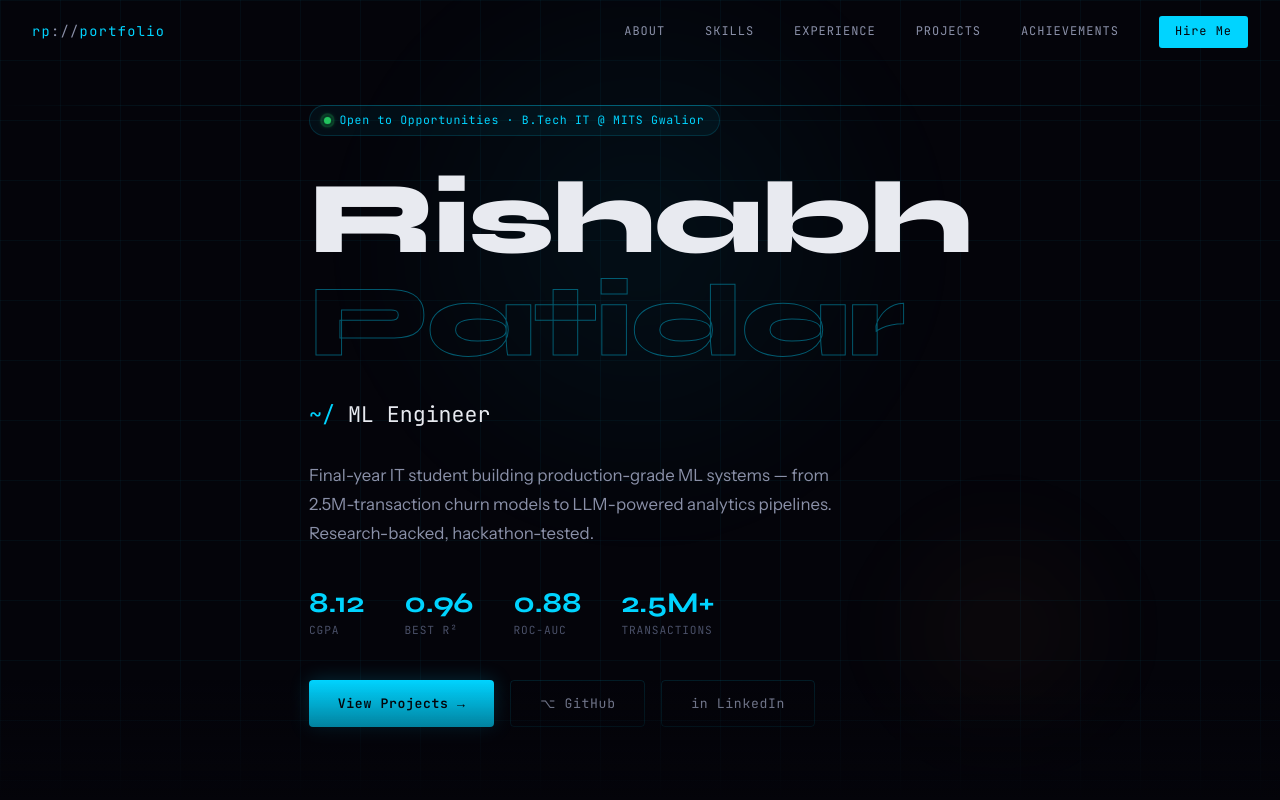
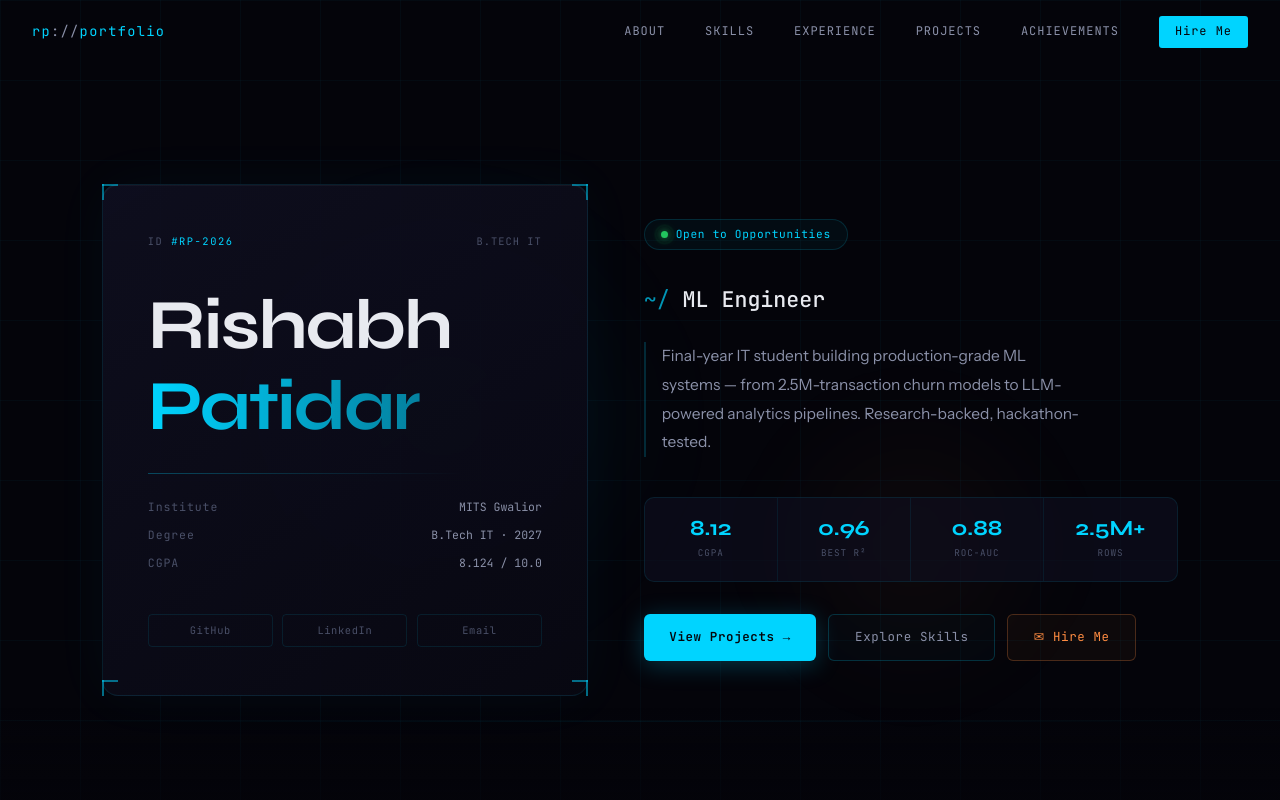
Before and after one commit to RishabhPR77/rishabhpatidar, a React (Vite) app: page / in a window 1280 px wide. Shown: the top 800 px of the page. Built offline with nearby package versions, Linux system fonts and the light colour scheme.

Commit message:
fixed the main UI

```diff
--- a/src/components/Hero.jsx
+++ b/src/components/Hero.jsx
@@ -5,57 +5,69 @@ const roles = ['Data Scientist', 'ML Engineer', 'Research Assistant', 'Problem S
 function GridBackground() {
   return (
     <div style={{ position: 'absolute', inset: 0, overflow: 'hidden', zIndex: 0 }}>
-      {/* Grid */}
       <div style={{
         position: 'absolute', inset: 0,
         backgroundImage: `
-          linear-gradient(rgba(0,212,255,0.04) 1px, transparent 1px),
-          linear-gradient(90deg, rgba(0,212,255,0.04) 1px, transparent 1px)
+          linear-gradient(rgba(0,212,255,0.03) 1px, transparent 1px),
+          linear-gradient(90deg, rgba(0,212,255,0.03) 1px, transparent 1px)
         `,
-        backgroundSize: '60px 60px',
+        backgroundSize: '80px 80px',
       }} />
-      {/* Radial glow */}
+      {/* Large ambient glow left */}
       <div style={{
-        position: 'absolute', top: '30%', left: '50%', transform: 'translate(-50%, -50%)',
-        width: '600px', height: '600px', borderRadius: '50%',
-        background: 'radial-gradient(circle, rgba(0,212,255,0.06) 0%, transparent 70%)',
-        filter: 'blur(40px)',
+        position: 'absolute', top: '20%', left: '15%',
+        width: '500px', height: '500px', borderRadius: '50%',
+        background: 'radial-gradient(circle, rgba(0,212,255,0.07) 0%, transparent 65%)',
+        filter: 'blur(50px)', pointerEvents: 'none',
       }} />
+      {/* Amber glow right */}
       <div style={{
-        position: 'absolute', top: '60%', right: '10%',
-        width: '300px', height: '300px', borderRadius: '50%',
-        background: 'radial-gradient(circle, rgba(255,140,66,0.04) 0%, transparent 70%)',
-        filter: 'blur(30px)',
+        position: 'absolute', bottom: '15%', right: '15%',
+        width: '350px', height: '350px', borderRadius: '50%',
+        background: 'radial-gradient(circle, rgba(255,140,66,0.05) 0%, transparent 65%)',
+        filter: 'blur(40px)', pointerEvents: 'none',
       }} />
       {/* Scan line */}
       <div style={{
         position: 'absolute', left: 0, right: 0, height: '1px',
-        background: 'linear-gradient(90deg, transparent, var(--cyan), transparent)',
-        opacity: 0.3,
-        animation: 'scanline 6s linear infinite',
+        background: 'linear-gradient(90deg, transparent 0%, rgba(0,212,255,0.4) 50%, transparent 100%)',
+        animation: 'scanline 8s linear infinite',
       }} />
       <style>{`
-        @keyframes scanline {
-          0% { top: -2px; }
-          100% { top: 100%; }
+        @keyframes scanline { 0% { top: -2px; opacity: 0.15; } 50% { opacity: 0.25; } 100% { top: 100%; opacity: 0.15; } }
+        @keyframes blink { 0%, 100% { opacity: 1; } 50% { opacity: 0; } }
+        @keyframes fadeUp { from { opacity: 0; transform: translateY(20px); } to { opacity: 1; transform: translateY(0); } }
+        @keyframes fadeLeft { from { opacity: 0; transform: translateX(-20px); } to { opacity: 1; transform: translateX(0); } }
+        @keyframes pulse-ring { 0% { transform: scale(0.9); opacity: 0.8; } 100% { transform: scale(1.6); opacity: 0; } }
+        @keyframes shimmer {
+          0% { background-position: -200% center; }
+          100% { background-position: 200% center; }
         }
-        @keyframes blink {
-          0%, 100% { opacity: 1; }
-          50% { opacity: 0; }
-        }
-        @keyframes fadeUp {
-          from { opacity: 0; transform: translateY(30px); }
-          to { opacity: 1; transform: translateY(0); }
-        }
-        @keyframes float {
-          0%, 100% { transform: translateY(0px); }
-          50% { transform: translateY(-10px); }
-        }
-        @keyframes pulse-ring {
-          0% { transform: scale(0.95); opacity: 1; }
-          100% { transform: scale(1.4); opacity: 0; }
+        @media (max-width: 900px) {
+          .hero-grid { grid-template-columns: 1fr !important; }
+          .id-card { min-height: auto !important; }
         }
       `}</style>
+    </div>
+  );
+}
+
+/* Corner bracket decoration */
+function Corner({ pos }) {
+  const size = 16;
+  const thick = 2;
+  const color = 'rgba(0,212,255,0.5)';
+  const s = {
+    position: 'absolute',
+    width: size, height: size,
+    ...pos,
+  };
+  const top = pos.top !== undefined;
+  const left = pos.left !== undefined;
+  return (
+    <div style={s}>
+      <div style={{ position: 'absolute', top: 0, [left ? 'left' : 'right']: 0, width: size, height: thick, background: color }} />
+      <div style={{ position: 'absolute', [top ? 'top' : 'bottom']: 0, [left ? 'left' : 'right']: 0, width: thick, height: size, background: color }} />
     </div>
   );
 }
@@ -89,140 +101,280 @@ export default function Hero() {
     }}>
       <GridBackground />
 
-      <div className="container" style={{ position: 'relative', zIndex: 1, paddingTop: '6rem', paddingBottom: '4rem' }}>
+      <div className="container" style={{
+        position: 'relative', zIndex: 1,
+        paddingTop: '7rem', paddingBottom: '5rem',
+        width: '100%',
+      }}>
+        <div className="hero-grid" style={{
+          display: 'grid',
+          gridTemplateColumns: '1fr 1.1fr',
+          gap: '3.5rem',
+          alignItems: 'center',
+          minHeight: '82vh',
+        }}>
+
+          {/* ── LEFT: Identity card ── */}
+          <div style={{ animation: 'fadeLeft 0.7s ease both' }}>
+            <div className="id-card" style={{
+              position: 'relative',
+              background: 'linear-gradient(145deg, rgba(15,15,32,0.9), rgba(8,8,18,0.95))',
+              border: '1px solid rgba(0,212,255,0.1)',
+              borderRadius: '16px',
+              padding: '3rem 2.8rem',
+              minHeight: '420px',
+              display: 'flex', flexDirection: 'column', justifyContent: 'space-between',
+              backdropFilter: 'blur(8px)',
+              boxShadow: '0 0 60px rgba(0,212,255,0.04), inset 0 1px 0 rgba(255,255,255,0.04)',
+            }}>
+              {/* Corner brackets */}
+              <Corner pos={{ top: -1, left: -1 }} />
+              <Corner pos={{ top: -1, right: -1 }} />
+              <Corner pos={{ bottom: -1, left: -1 }} />
+              <Corner pos={{ bottom: -1, right: -1 }} />
+
+              {/* Top row: id tag */}
+              <div style={{
+                display: 'flex', justifyContent: 'space-between', alignItems: 'center',
+                marginBottom: '2.5rem',
+              }}>
+                <span style={{
+                  fontFamily: 'var(--font-mono)', fontSize: '0.65rem',
+                  color: 'var(--text3)', letterSpacing: '0.15em', textTransform: 'uppercase',
+                }}>ID <span style={{ color: 'var(--cyan)' }}>#RP-2026</span></span>
+                <span style={{
+                  fontFamily: 'var(--font-mono)', fontSize: '0.65rem',
+                  color: 'var(--text3)', letterSpacing: '0.1em',
+                }}>B.TECH IT</span>
+              </div>
+
+              {/* Name block */}
+              <div style={{ flex: 1, display: 'flex', flexDirection: 'column', justifyContent: 'center' }}>
+                {/* First name */}
+                <div style={{
+                  fontFamily: 'var(--font-display)',
+                  fontSize: 'clamp(3rem, 5.5vw, 5.5rem)',
+                  fontWeight: 700,
+                  lineHeight: 1,
+                  letterSpacing: '-0.03em',
+                  color: 'var(--text)',
+                  marginBottom: '0.15em',
+                }}>Rishabh</div>
+
+                {/* Last name — accent style */}
+                <div style={{
+                  fontFamily: 'var(--font-display)',
+                  fontSize: 'clamp(3rem, 5.5vw, 5.5rem)',
+                  fontWeight: 700,
+                  lineHeight: 1,
+                  letterSpacing: '-0.03em',
+                  background: 'linear-gradient(90deg, var(--cyan) 0%, rgba(0,212,255,0.4) 100%)',
+                  WebkitBackgroundClip: 'text',
+                  WebkitTextFillColor: 'transparent',
+                  backgroundClip: 'text',
+                  marginBottom: '2rem',
+                }}>Patidar</div>
+
+                {/* Divider line */}
+                <div style={{
+                  height: '1px',
+                  background: 'linear-gradient(90deg, rgba(0,212,255,0.3) 0%, transparent 80%)',
+                  marginBottom: '1.5rem',
+                }} />
+
+                {/* Detail rows */}
+                {[
+                  { label: 'Institute', value: 'MITS Gwalior' },
+                  { label: 'Degree', value: 'B.Tech IT · 2027' },
+                  { label: 'CGPA', value: '8.124 / 10.0' },
+                ].map(row => (
+                  <div key={row.label} style={{
+                    display: 'flex', justifyContent: 'space-between',
+                    fontFamily: 'var(--font-mono)', fontSize: '0.72rem',
+                    marginBottom: '0.6rem',
+                  }}>
+                    <span style={{ color: 'var(--text3)', letterSpacing: '0.08em' }}>{row.label}</span>
+                    <span style={{ color: 'var(--text2)' }}>{row.value}</span>
+                  </div>
+                ))}
+              </div>
+
+              {/* Bottom row: social links */}
+              <div style={{ display: 'flex', gap: '0.6rem', marginTop: '2rem' }}>
+                {[
+                  { label: 'GitHub', href: 'https://github.com/rishabhpatidar' },
+                  { label: 'LinkedIn', href: 'https://linkedin.com/in/rishabh-ptdr' },
+                  { label: 'Email', href: 'mailto:rishabhpatidar400@gmail.com' },
+                ].map(s => (
+                  <a key={s.label} href={s.href}
+                    target={s.href.startsWith('http') ? '_blank' : undefined}
+                    rel="noopener"
+                    style={{
+                      flex: 1, textAlign: 'center',
+                      fontFamily: 'var(--font-mono)', fontSize: '0.65rem',
+                      letterSpacing: '0.06em', color: 'var(--text3)',
+                      border: '1px solid rgba(0,212,255,0.1)',
+                      padding: '0.45rem 0', borderRadius: '4px',
+                      transition: 'all 0.2s',
+                    }}
+                    onMouseEnter={e => {
+                      e.currentTarget.style.color = 'var(--cyan)';
+                      e.currentTarget.style.borderColor = 'rgba(0,212,255,0.35)';
+                      e.currentTarget.style.background = 'rgba(0,212,255,0.05)';
+                    }}
+                    onMouseLeave={e => {
+                      e.currentTarget.style.color = 'var(--text3)';
+                      e.currentTarget.style.borderColor = 'rgba(0,212,255,0.1)';
+                      e.currentTarget.style.background = 'transparent';
+                    }}
+                  >{s.label}</a>
+                ))}
+              </div>
+            </div>
+          </div>
+
+          {/* ── RIGHT: Content ── */}
+          <div style={{ display: 'flex', flexDirection: 'column', gap: 0 }}>
+
             {/* Status badge */}
             <div style={{
               display: 'inline-flex', alignItems: 'center', gap: '0.5rem',
-          background: 'rgba(0,212,255,0.05)', border: '1px solid rgba(0,212,255,0.15)',
-          padding: '0.35rem 0.9rem', borderRadius: '100px',
-          fontFamily: 'var(--font-mono)', fontSize: '0.72rem', color: 'var(--cyan)',
+              background: 'rgba(0,212,255,0.04)', border: '1px solid rgba(0,212,255,0.15)',
+              padding: '0.35rem 1rem', borderRadius: '100px',
+              fontFamily: 'var(--font-mono)', fontSize: '0.7rem', color: 'var(--cyan)',
               letterSpacing: '0.06em', marginBottom: '2rem',
-          animation: 'fadeUp 0.6s ease both',
+              animation: 'fadeUp 0.6s ease 0.15s both',
+              width: 'fit-content',
             }}>
               <span style={{
                 width: '7px', height: '7px', borderRadius: '50%',
                 background: '#22c55e', display: 'inline-block',
-            boxShadow: '0 0 6px #22c55e',
-            position: 'relative',
+                boxShadow: '0 0 8px #22c55e', position: 'relative', flexShrink: 0,
               }}>
                 <span style={{
-              position: 'absolute', inset: '-2px', borderRadius: '50%',
+                  position: 'absolute', inset: '-3px', borderRadius: '50%',
                   border: '1px solid #22c55e',
-              animation: 'pulse-ring 1.5s ease-out infinite',
+                  animation: 'pulse-ring 1.8s ease-out infinite',
                 }} />
               </span>
-          Open to Opportunities · B.Tech IT @ MITS Gwalior
+              Open to Opportunities
             </div>
 
-        {/* Name */}
-        <h1 style={{
-          fontFamily: 'var(--font-display)',
-          fontSize: 'clamp(3rem, 8vw, 6.5rem)',
-          fontWeight: 800, lineHeight: 1.0,
-          letterSpacing: '-0.02em',
-          animation: 'fadeUp 0.6s ease 0.1s both',
+            {/* Typewriter */}
+            <div style={{
+              fontFamily: 'var(--font-mono)',
+              fontSize: 'clamp(1.1rem, 1.8vw, 1.35rem)',
+              color: 'var(--text2)',
+              animation: 'fadeUp 0.6s ease 0.25s both',
+              marginBottom: '1.6rem',
             }}>
-          Rishabh<br />
+              <span style={{ color: 'var(--cyan)', opacity: 0.7 }}>~/</span>
+              <span style={{ color: 'var(--text)', fontWeight: 500 }}> {displayed}</span>
               <span style={{
-            WebkitTextStroke: '1px rgba(0,212,255,0.4)',
-            color: 'transparent',
-          }}>Patidar</span>
-        </h1>
-
-        {/* Typewriter role */}
-        <div style={{
-          marginTop: '1.5rem',
-          fontFamily: 'var(--font-mono)',
-          fontSize: 'clamp(1rem, 2.5vw, 1.35rem)',
-          color: 'var(--text2)',
-          animation: 'fadeUp 0.6s ease 0.2s both',
-        }}>
-          <span style={{ color: 'var(--cyan)' }}>~/</span>
-          <span style={{ color: 'var(--text)' }}> {displayed}</span>
-          <span style={{
-            display: 'inline-block', width: '2px', height: '1.2em',
-            background: 'var(--cyan)', marginLeft: '2px', verticalAlign: 'middle',
+                display: 'inline-block', width: '2px', height: '1.1em',
+                background: 'var(--cyan)', marginLeft: '3px', verticalAlign: 'middle',
                 animation: 'blink 0.9s step-end infinite',
               }} />
             </div>
 
             {/* Description */}
             <p style={{
-          marginTop: '1.8rem', maxWidth: '540px',
-          color: 'var(--text2)', fontSize: '1.05rem', lineHeight: 1.75,
-          animation: 'fadeUp 0.6s ease 0.3s both',
+              color: 'var(--text2)', fontSize: '0.97rem', lineHeight: 1.85,
+              animation: 'fadeUp 0.6s ease 0.35s both',
+              marginBottom: '2.5rem',
+              paddingLeft: '1rem',
+              borderLeft: '2px solid rgba(0,212,255,0.18)',
+              maxWidth: '440px',
             }}>
               Final-year IT student building production-grade ML systems — from
               2.5M-transaction churn models to LLM-powered analytics pipelines.
               Research-backed, hackathon-tested.
             </p>
 
-        {/* Stats row */}
+            {/* Stats */}
             <div style={{
-          display: 'flex', gap: '2.5rem', flexWrap: 'wrap',
-          marginTop: '2.5rem',
-          animation: 'fadeUp 0.6s ease 0.4s both',
+              display: 'grid', gridTemplateColumns: 'repeat(4,1fr)',
+              border: '1px solid rgba(0,212,255,0.1)',
+              borderRadius: '10px', overflow: 'hidden',
+              background: 'rgba(15,15,32,0.6)',
+              animation: 'fadeUp 0.6s ease 0.45s both',
+              marginBottom: '2rem',
             }}>
               {[
-            { val: '8.12', label: 'CGPA', suffix: '' },
-            { val: '0.96', label: 'Best R²', suffix: '' },
-            { val: '0.88', label: 'ROC-AUC', suffix: '' },
-            { val: '2.5M+', label: 'Transactions', suffix: '' },
-          ].map(s => (
-            <div key={s.label}>
+                { val: '8.12', label: 'CGPA' },
+                { val: '0.96', label: 'Best R²' },
+                { val: '0.88', label: 'ROC-AUC' },
+                { val: '2.5M+', label: 'Rows' },
+              ].map((s, i) => (
+                <div key={s.label} style={{
+                  padding: '1.25rem 0.75rem', textAlign: 'center',
+                  borderRight: i < 3 ? '1px solid rgba(0,212,255,0.08)' : 'none',
+                  transition: 'background 0.2s',
+                }}
+                  onMouseEnter={e => e.currentTarget.style.background = 'rgba(0,212,255,0.05)'}
+                  onMouseLeave={e => e.currentTarget.style.background = 'transparent'}
+                >
                   <div style={{
-                fontFamily: 'var(--font-display)', fontSize: '1.8rem', fontWeight: 700,
+                    fontFamily: 'var(--font-display)', fontSize: '1.35rem', fontWeight: 700,
                     color: 'var(--cyan)', lineHeight: 1,
-              }}>{s.val}{s.suffix}</div>
-              <div style={{ fontFamily: 'var(--font-mono)', fontSize: '0.7rem', color: 'var(--text3)', marginTop: '0.3rem', letterSpacing: '0.08em', textTransform: 'uppercase' }}>{s.label}</div>
+                  }}>{s.val}</div>
+                  <div style={{
+                    fontFamily: 'var(--font-mono)', fontSize: '0.58rem', color: 'var(--text3)',
+                    marginTop: '0.4rem', letterSpacing: '0.1em', textTransform: 'uppercase',
+                  }}>{s.label}</div>
                 </div>
               ))}
             </div>
 
-        {/* CTA buttons */}
+            {/* CTAs */}
             <div style={{
-          display: 'flex', gap: '1rem', flexWrap: 'wrap',
-          marginTop: '2.5rem',
-          animation: 'fadeUp 0.6s ease 0.5s both',
+              display: 'flex', gap: '0.75rem', flexWrap: 'wrap',
+              animation: 'fadeUp 0.6s ease 0.55s both',
             }}>
               <a href="#projects" style={{
-            display: 'inline-flex', alignItems: 'center', gap: '0.5rem',
-            background: 'var(--cyan)', color: 'var(--bg)',
-            fontFamily: 'var(--font-mono)', fontSize: '0.82rem', letterSpacing: '0.05em',
-            padding: '0.75rem 1.8rem', borderRadius: '4px', fontWeight: 600,
-            transition: 'all 0.2s', boxShadow: '0 0 20px rgba(0,212,255,0.2)',
+                display: 'inline-flex', alignItems: 'center', gap: '0.4rem',
+                background: 'var(--cyan)', color: '#04040a',
+                fontFamily: 'var(--font-mono)', fontSize: '0.78rem', letterSpacing: '0.05em', fontWeight: 600,
+                padding: '0.78rem 1.6rem', borderRadius: '6px',
+                transition: 'all 0.2s', boxShadow: '0 4px 24px rgba(0,212,255,0.25)',
+                whiteSpace: 'nowrap',
               }}
-            onMouseEnter={e => e.currentTarget.style.boxShadow = '0 0 30px rgba(0,212,255,0.45)'}
-            onMouseLeave={e => e.currentTarget.style.boxShadow = '0 0 20px rgba(0,212,255,0.2)'}
+                onMouseEnter={e => { e.currentTarget.style.boxShadow = '0 4px 36px rgba(0,212,255,0.5)'; e.currentTarget.style.transform = 'translateY(-1px)'; }}
+                onMouseLeave={e => { e.currentTarget.style.boxShadow = '0 4px 24px rgba(0,212,255,0.25)'; e.currentTarget.style.transform = 'none'; }}
               >View Projects →</a>
-          <a href="https://github.com/rishabhpatidar" target="_blank" rel="noopener" style={{
-            display: 'inline-flex', alignItems: 'center', gap: '0.5rem',
-            border: '1px solid var(--border)', color: 'var(--text2)',
-            fontFamily: 'var(--font-mono)', fontSize: '0.82rem', letterSpacing: '0.05em',
-            padding: '0.75rem 1.8rem', borderRadius: '4px',
-            transition: 'all 0.2s',
+
+              <a href="#skills" style={{
+                display: 'inline-flex', alignItems: 'center',
+                border: '1px solid rgba(0,212,255,0.2)', color: 'var(--text2)',
+                fontFamily: 'var(--font-mono)', fontSize: '0.78rem', letterSpacing: '0.05em',
+                padding: '0.78rem 1.6rem', borderRadius: '6px',
+                transition: 'all 0.2s', whiteSpace: 'nowrap',
+                background: 'rgba(0,212,255,0.02)',
               }}
-            onMouseEnter={e => { e.currentTarget.style.borderColor = 'var(--cyan)'; e.currentTarget.style.color = 'var(--cyan)'; }}
-            onMouseLeave={e => { e.currentTarget.style.borderColor = 'var(--border)'; e.currentTarget.style.color = 'var(--text2)'; }}
-          >⌥ GitHub</a>
-          <a href="https://linkedin.com/in/rishabh-ptdr" target="_blank" rel="noopener" style={{
-            display: 'inline-flex', alignItems: 'center', gap: '0.5rem',
-            border: '1px solid var(--border)', color: 'var(--text2)',
-            fontFamily: 'var(--font-mono)', fontSize: '0.82rem', letterSpacing: '0.05em',
-            padding: '0.75rem 1.8rem', borderRadius: '4px',
-            transition: 'all 0.2s',
+                onMouseEnter={e => { e.currentTarget.style.borderColor = 'rgba(0,212,255,0.45)'; e.currentTarget.style.color = 'var(--cyan)'; e.currentTarget.style.transform = 'translateY(-1px)'; }}
+                onMouseLeave={e => { e.currentTarget.style.borderColor = 'rgba(0,212,255,0.2)'; e.currentTarget.style.color = 'var(--text2)'; e.currentTarget.style.transform = 'none'; }}
+              >Explore Skills</a>
+
+              <a href="mailto:rishabhpatidar400@gmail.com" style={{
+                display: 'inline-flex', alignItems: 'center', gap: '0.4rem',
+                border: '1px solid rgba(255,140,66,0.25)', color: 'var(--amber)',
+                fontFamily: 'var(--font-mono)', fontSize: '0.78rem', letterSpacing: '0.05em',
+                padding: '0.78rem 1.6rem', borderRadius: '6px',
+                transition: 'all 0.2s', whiteSpace: 'nowrap',
+                background: 'rgba(255,140,66,0.04)',
               }}
-            onMouseEnter={e => { e.currentTarget.style.borderColor = 'var(--cyan)'; e.currentTarget.style.color = 'var(--cyan)'; }}
-            onMouseLeave={e => { e.currentTarget.style.borderColor = 'var(--border)'; e.currentTarget.style.color = 'var(--text2)'; }}
-          >in LinkedIn</a>
+                onMouseEnter={e => { e.currentTarget.style.background = 'rgba(255,140,66,0.1)'; e.currentTarget.style.borderColor = 'rgba(255,140,66,0.45)'; e.currentTarget.style.transform = 'translateY(-1px)'; }}
+                onMouseLeave={e => { e.currentTarget.style.background = 'rgba(255,140,66,0.04)'; e.currentTarget.style.borderColor = 'rgba(255,140,66,0.25)'; e.currentTarget.style.transform = 'none'; }}
+              >✉ Hire Me</a>
             </div>
           </div>
 
-      {/* Bottom fade */}
+        </div>
+      </div>
+
       <div style={{
-        position: 'absolute', bottom: 0, left: 0, right: 0, height: '120px',
-        background: 'linear-gradient(transparent, var(--bg))',
-        zIndex: 1,
+        position: 'absolute', bottom: 0, left: 0, right: 0, height: '140px',
+        background: 'linear-gradient(transparent, var(--bg))', zIndex: 1,
       }} />
     </section>
   );
```
Lines whose indentation alone changed are shown as unchanged.
